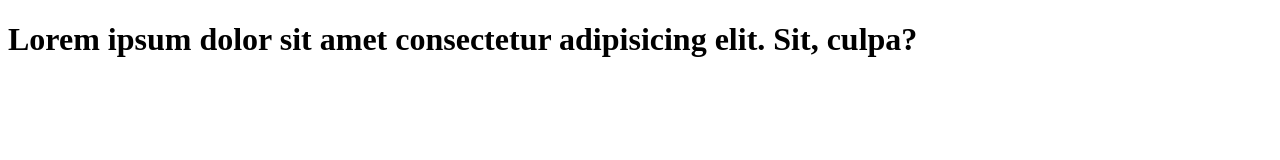
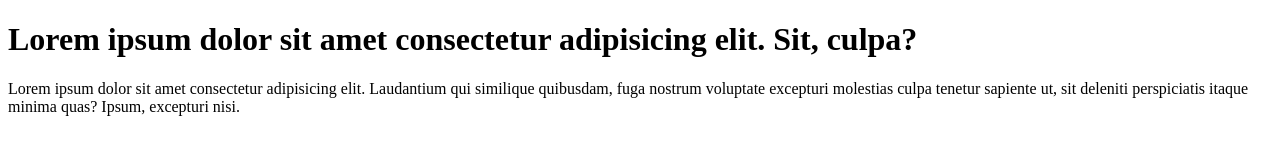
Before and after one commit to KeerthanaGM15/learn-git, a plain HTML site: page index.html in a window 1280 px wide. Drawn offline with Linux system fonts and the light colour scheme.

Commit message:
add paragraph to code

```diff
--- a/index.html
+++ b/index.html
@@ -7,5 +7,6 @@
 </head>
 <body>
     <h1>Lorem ipsum dolor sit amet consectetur adipisicing elit. Sit, culpa?</h1>
+    <p>Lorem ipsum dolor sit amet consectetur adipisicing elit. Laudantium qui similique quibusdam, fuga nostrum voluptate excepturi molestias culpa tenetur sapiente ut, sit deleniti perspiciatis itaque minima quas? Ipsum, excepturi nisi.</p>
 </body>
 </html>
```
